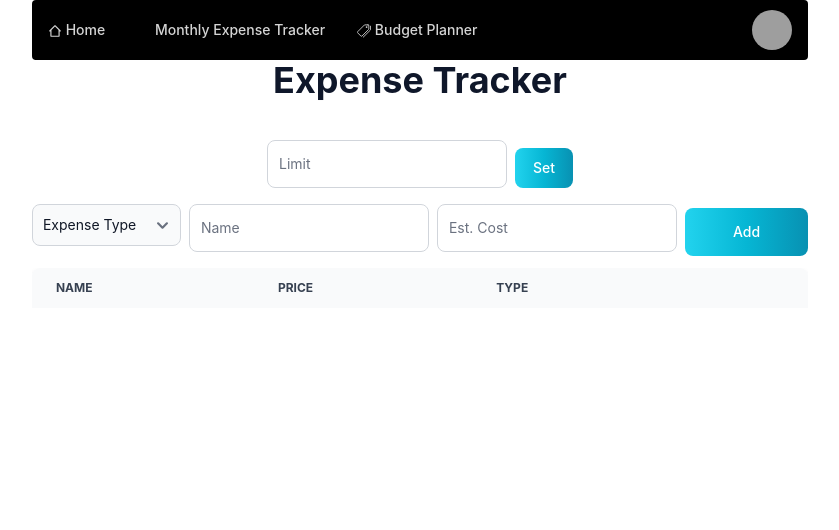
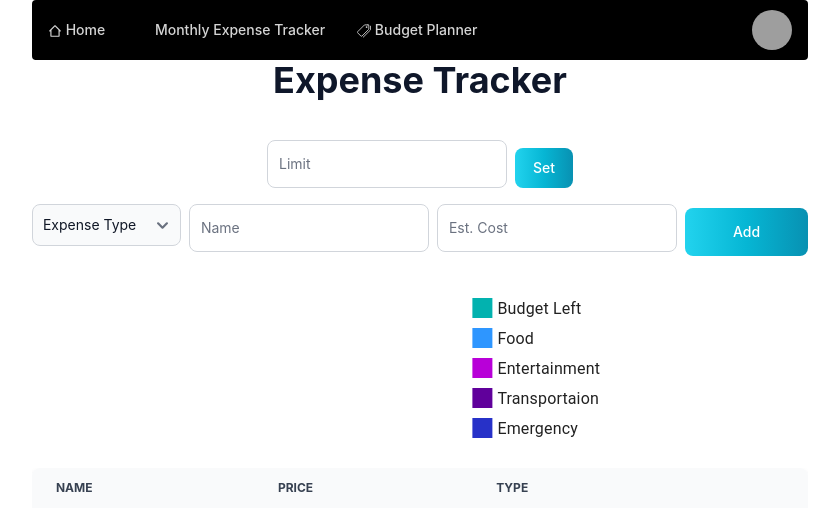
Before and after one commit to BrandonTuTwo2/walletwatcher, a React (Vite) app: page /expense in a window 1280 px wide. Shown: the top 530 px of the page, without its empty margins (220-1059 px from the left). Built offline with nearby package versions, Linux system fonts and the light colour scheme; grey boxes are pictures that could not be loaded; some icons are missing.

Commit message:
Feat added material ui for graph and added ability to set limit and dynamically update graph to reflect it

```diff
--- a/src/routes/expense-tracker.tsx
+++ b/src/routes/expense-tracker.tsx
@@ -1,11 +1,25 @@
 import { NavBar } from "../components/navbar"
-import { FloatingLabel, Select,Button, Table, Alert} from "flowbite-react";
+import { FloatingLabel, Select, Button, Table, FloatingLabelColor } from "flowbite-react";
 import { useState } from "react";
+import { PieChart } from '@mui/x-charts/PieChart';
 
 export const ExpenseTracker = () => {
-    const [curExpenseName,setCurExpenseName] = useState("");
-    const [curExpenseCost,setCurExpenseCost] = useState(0);
-    const [limit,setLimit] = useState(0.0)
+  //const [curExpenseName, setCurExpenseName] = useState("");
+  //const [curExpenseCost, setCurExpenseCost] = useState(0);
+  const [limit, setLimit] = useState(0.0)
+  const [foodCost, setFoodCost] = useState(0.0)
+  const [entCost, setEntCost] = useState(0.0)
+  const [transCost, setTransCost] = useState(0.0)
+  const [emergCost, setEmergCost] = useState(0.0)
+  const [limitLable, setLimitLabel] = useState("Limit")
+  const [limitColour, setLimitColour] = useState<FloatingLabelColor>("default")
+  const graphData = [
+    { id: 0, value: limit, label: 'Budget Left' },
+    { id: 1, value: foodCost, label: 'Food' },
+    { id: 3, value: entCost, label: 'Entertainment'},
+    { id: 4, value: transCost, label: 'Transportaion'},
+    { id: 5, value: emergCost, label: 'Emergency'},
+  ]
 
   function isPostativenumber(value: string) {
     return /^\d*\.?\d+$/.test(value);
@@ -17,36 +31,70 @@ export const ExpenseTracker = () => {
       <h1 className="text-slate-900 lg:text-4xl text-2xl font-bold text-center pb-10">
         Expense Tracker
       </h1>
-            <form className="justify-center flex gap-2" onSubmit={(e) =>{
+      <form className="justify-center flex gap-2" onSubmit={(e) => {
         e.preventDefault();
         const target = e.target as typeof e.target & {
-                limit: {value: string};
+          limit: { value: string };
         }
         const moneyLimit = target.limit.value;
 
-              if(isPostativenumber(moneyLimit)) {
+        if (isPostativenumber(moneyLimit)) {
           setLimit(parseFloat(moneyLimit))
+          graphData[0].value = parseFloat(moneyLimit)
+          setLimitLabel("Limit");
+          setLimitColour("default");
         } else {
           console.log("WOMP WOMP");
+          setLimitLabel("Invalid Input");
+          setLimitColour("error");
         }
       }}>
-              <FloatingLabel id="limit"className="" variant="outlined" label="Limit" name="limit" />
+        <FloatingLabel id="limit" className="" variant="outlined" label={limitLable} name="limit" color={limitColour} />
         <Button gradientMonochrome="cyan" className="self-center" type="submit">Set</Button>
       </form>
 
-            <form className="justify-center flex flex-row gap-2 py-2">
-            <Select id="expenseType" required>
+      <form className="justify-center flex flex-row gap-2 py-2"onSubmit={(e) => {
+        e.preventDefault();
+        const target = e.target as typeof e.target & {
+          name: { value: string };
+          cost: { value: string};
+          type: { value: string};
+        }
+
+        console.log(target.name.value);
+        console.log(target.cost.value);
+        console.log(target.type.value);
+
+        if (target.type.value === "Food") {
+          const temp = foodCost + parseFloat(target.cost.value);
+          setFoodCost(temp);
+        }
+      }}>
+        <Select id="expenseType" required name="type">
           <option>Expense Type</option>
           <option>Food</option>
           <option>Entertainment</option>
           <option value="">Transportation</option>
           <option value="">Emergency</option>
         </Select>
-              <FloatingLabel className="" variant="outlined" label="Name" />
-                  <FloatingLabel className="" variant="outlined" label="Est. Cost" />
+        <FloatingLabel className="" variant="outlined" label="Name" name="name" />
+        <FloatingLabel className="" variant="outlined" label="Est. Cost"  name="cost"/>
 
         <Button gradientMonochrome="cyan" type="submit" className="py-1.5 px-8 self-center">Add</Button>
       </form>
+      <div className="justify-center flex">
+      <PieChart
+        series={[
+          {
+            data: graphData,
+            innerRadius: 75,
+            outerRadius: 100
+          },
+        ]}
+        width={400}
+        height={200}
+      />
+      </div>
       <div className="overflow-x-auto">
         <Table>
           <Table.Head>
```
Also changed, not shown: package.json (+7 -1 lines), 1 other file (tests, documents, lock files or other folders). Lines whose indentation alone changed are shown as unchanged.
